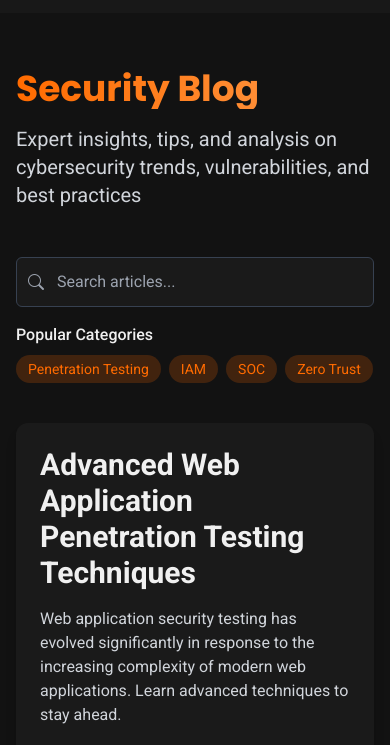
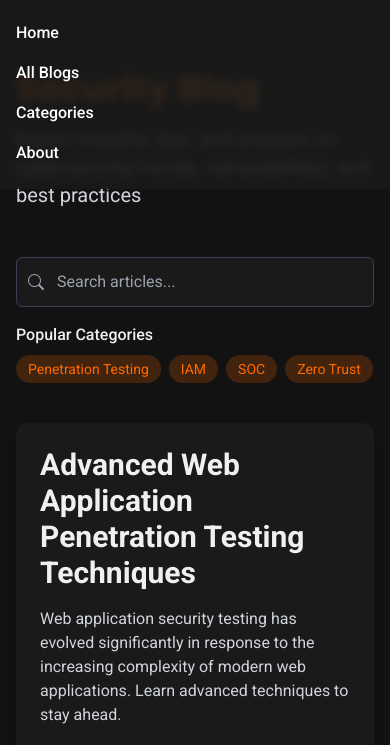
Before and after one commit to realseclabs/blog.realseclabs.com, a website: page blog1.html in a window 390 px wide. Both pictures are taken after a click on the button 362 px from the left and 36 px from the top of the page. Shown: the part 59-804 px from the top of the page. Drawn offline with nearby package versions, Linux system fonts and the light colour scheme.

Commit message:
resolved issue of nav bar menu not accessible on mobile device

```diff
--- a/blog1.html
+++ b/blog1.html
@@ -405,5 +405,17 @@ fetch('https://api.example.com/users/123/data', {
             </div>
         </section>
 
+        <script>
+            document.addEventListener("DOMContentLoaded", () => {
+                const menuToggle = document.getElementById("menu-toggle");
+                const mobileMenu = document.getElementById("mobile-menu");
+
+                // Toggle the mobile menu visibility
+                menuToggle.addEventListener("click", () => {
+                    mobileMenu.classList.toggle("hidden");
+                });
+            });
+        </script>
+
 	</body>
 </html>
```
Also changed, not shown: index.html (+11 -0 lines).
